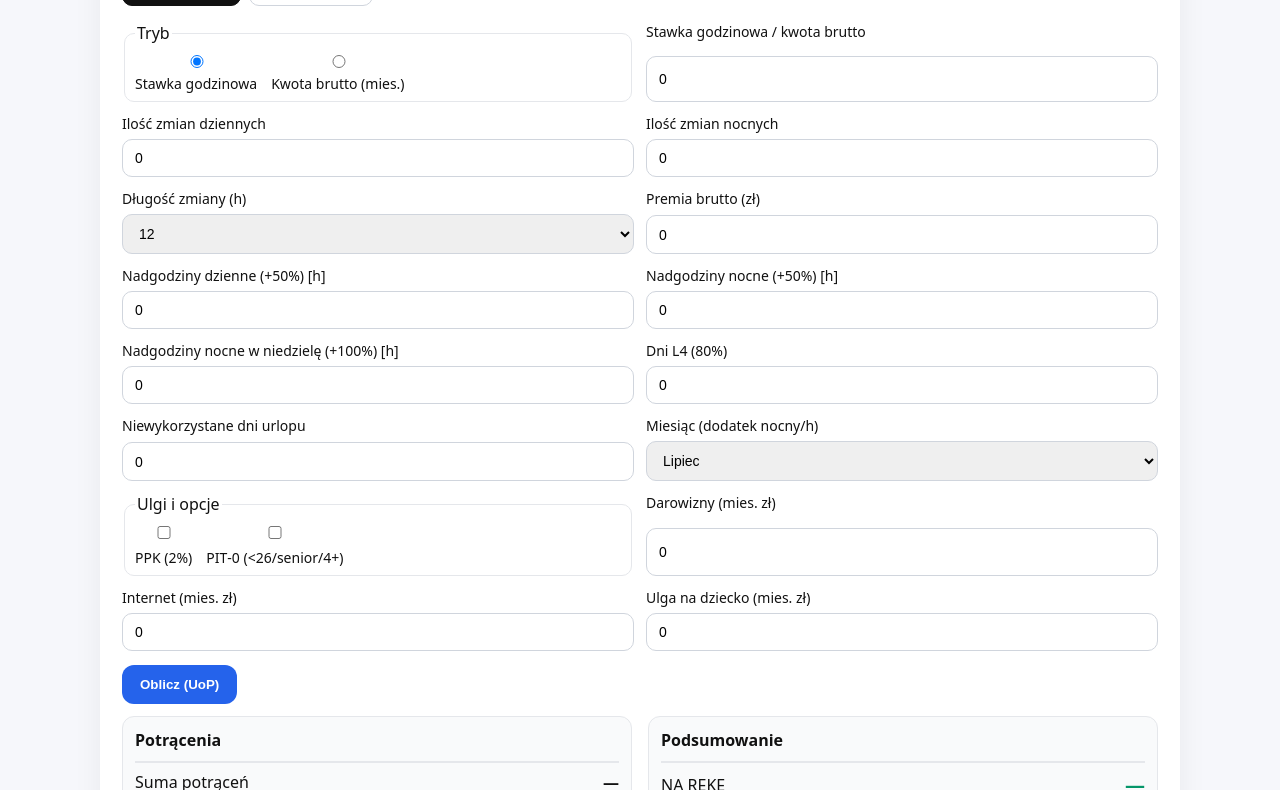
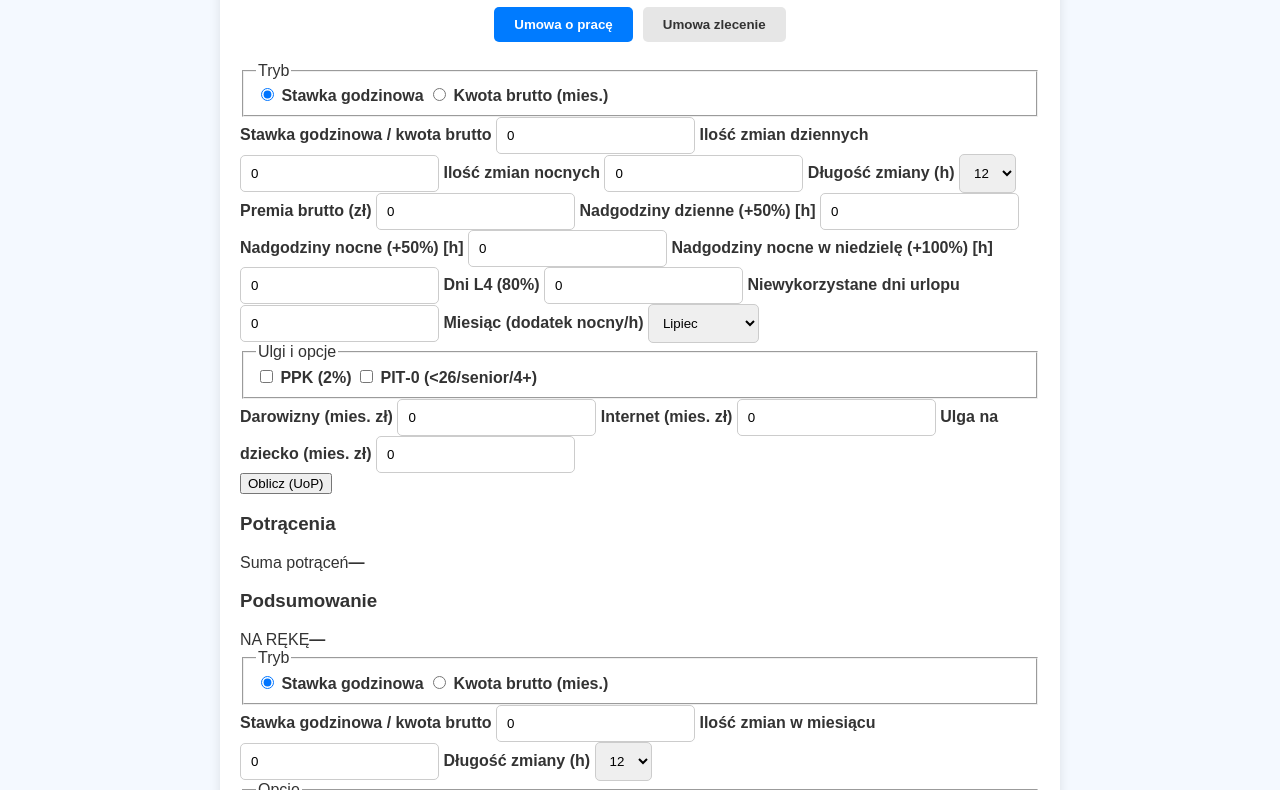
Before and after one commit to jasiekfrasik-maker/RozbudowanyKalkulatorWynagrodzenia, a plain HTML site: page index.html in a window 1280 px wide. Shown: the part 123-913 px from the top of the page. Drawn offline with Linux system fonts and the light colour scheme.

Commit message:
Update style.css

```diff
--- a/style.css
+++ b/style.css
@@ -1,26 +1,79 @@
-:root { color-scheme: light dark; }
-* { box-sizing: border-box; }
-body { margin: 0; font-family: system-ui, -apple-system, Segoe UI, Roboto, Arial, sans-serif; background:#f6f7fb; color:#111; }
-.card { max-width: 1080px; margin: 28px auto; background:#fff; border-radius: 16px; box-shadow: 0 10px 30px rgba(0,0,0,.06); padding: 22px; }
-h1 { margin:0 0 10px; font-size: 26px; }
-h3 { margin:0 0 10px; font-size: 16px; }
-.grid { display:grid; grid-template-columns: repeat(2,minmax(0,1fr)); gap:12px; margin:14px 0; }
-label { display:grid; gap:6px; font-size:14px; }
-input, select { padding:10px 12px; border:1px solid #d0d5dd; border-radius:10px; font-size:14px; }
-fieldset { border:1px solid #e5e7eb; border-radius:10px; padding:8px 10px; }
-.row { display:flex; gap:14px; align-items:center; }
-.primary { padding:12px 18px; border:0; border-radius:12px; background:#2563eb; color:#fff; font-weight:600; cursor:pointer; }
-.primary:hover { filter:brightness(1.05); }
-.tabs { display:flex; gap:8px; margin:8px 0 16px; }
-.tab { padding:8px 12px; border-radius:10px; border:1px solid #d0d5dd; background:#fff; cursor:pointer; }
-.tab.active { background:#111; color:#fff; border-color:#111; }
-.tab-panel { display:none; }
-.tab-panel.active { display:block; }
-.two { display:grid; grid-template-columns:1fr 1fr; gap:16px; margin-top:12px; }
-.box { background:#f9fafb; border:1px solid #e5e7eb; border-radius:12px; padding:12px; }
-ul { list-style:none; padding:0; margin:0; }
-ul li { display:flex; justify-content:space-between; gap:10px; padding:6px 0; border-bottom:1px dashed #e5e7eb; }
-ul li:last-child { border-bottom:0; }
-.sum { display:flex; justify-content:space-between; align-items:center; margin-top:8px; padding-top:8px; border-top:2px solid #e5e7eb; }
-.sum.ok strong { color:#059669; font-size:20px; }
-@media (max-width: 820px){ .grid{grid-template-columns:1fr;} .two{grid-template-columns:1fr;} }
+/* Ogólne */
+body {
+    font-family: Arial, sans-serif;
+    background-color: #f4f9ff; /* jasnoniebieskie tło */
+    color: #333; /* ciemny tekst */
+    margin: 0;
+    padding: 0;
+}
+
+/* Główna karta */
+.card {
+    background-color: #ffffff; /* białe tło */
+    max-width: 800px;
+    margin: 30px auto;
+    padding: 20px;
+    border-radius: 10px;
+    box-shadow: 0 4px 12px rgba(0,0,0,0.1);
+}
+
+/* Nagłówek */
+h1 {
+    text-align: center;
+    color: #007bff; /* niebieski */
+}
+
+/* Nawigacja - zakładki */
+.tabs {
+    display: flex;
+    justify-content: center;
+    margin-bottom: 20px;
+}
+
+.tabs button {
+    padding: 10px 20px;
+    border: none;
+    cursor: pointer;
+    background-color: #e6e6e6; /* jasnoszary */
+    color: #333;
+    font-weight: bold;
+    border-radius: 5px;
+    margin: 0 5px;
+    transition: background-color 0.3s;
+}
+
+.tabs button:hover {
+    background-color: #d0e4ff; /* jaśniejszy niebieski na hover */
+}
+
+.tabs button.active {
+    background-color: #007bff; /* niebieski */
+    color: white;
+}
+
+/* Formularze */
+form {
+    display: flex;
+    flex-direction: column;
+    gap: 15px;
+}
+
+label {
+    font-weight: bold;
+}
+
+input, select {
+    padding: 10px;
+    border: 1px solid #ccc;
+    border-radius: 5px;
+}
+
+/* Wynik */
+.result {
+    margin-top: 20px;
+    padding: 15px;
+    background-color: #eaf3ff; /* jasnoniebieskie pole */
+    border-left: 4px solid #007bff;
+    border-radius: 5px;
+    font-weight: bold;
+}
```
